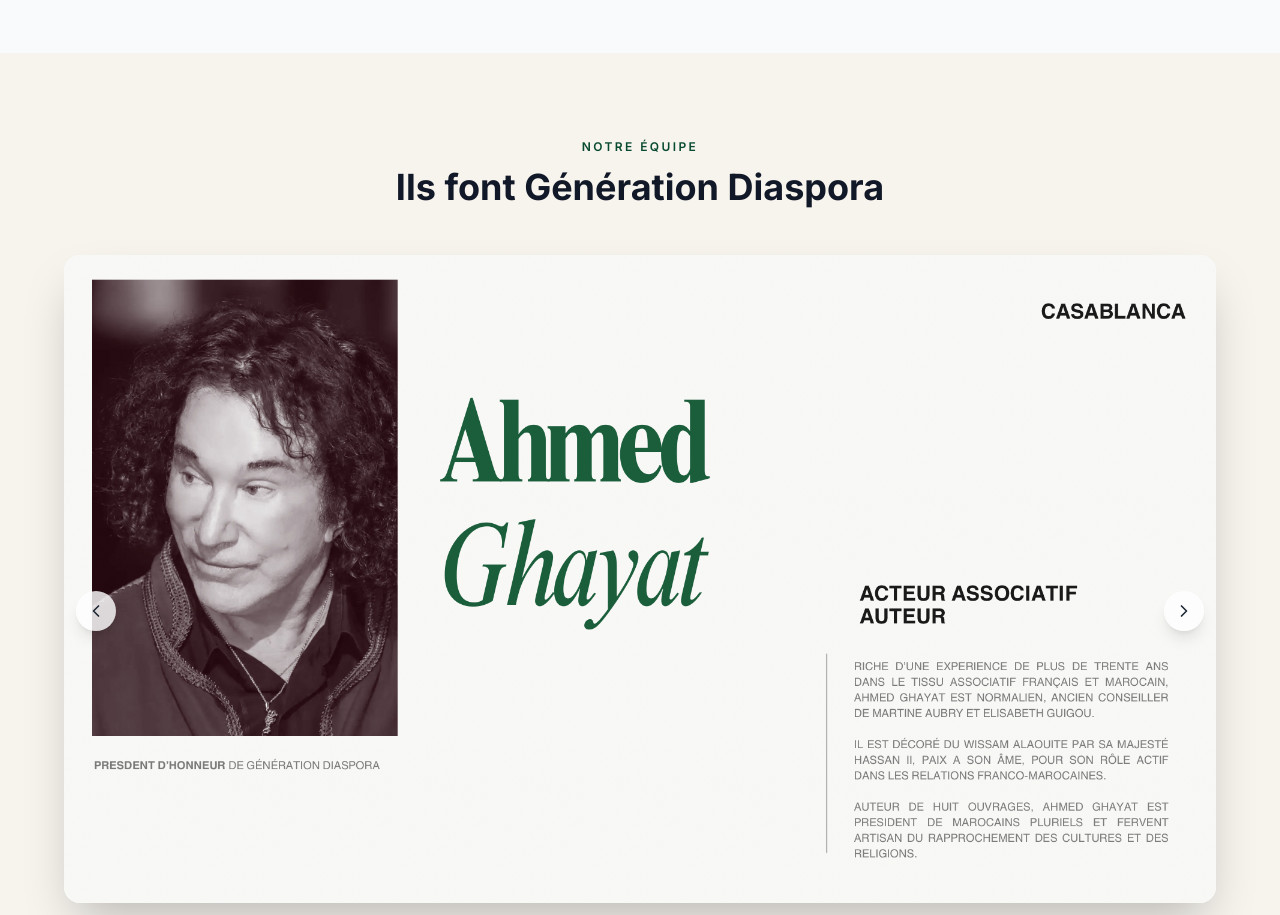
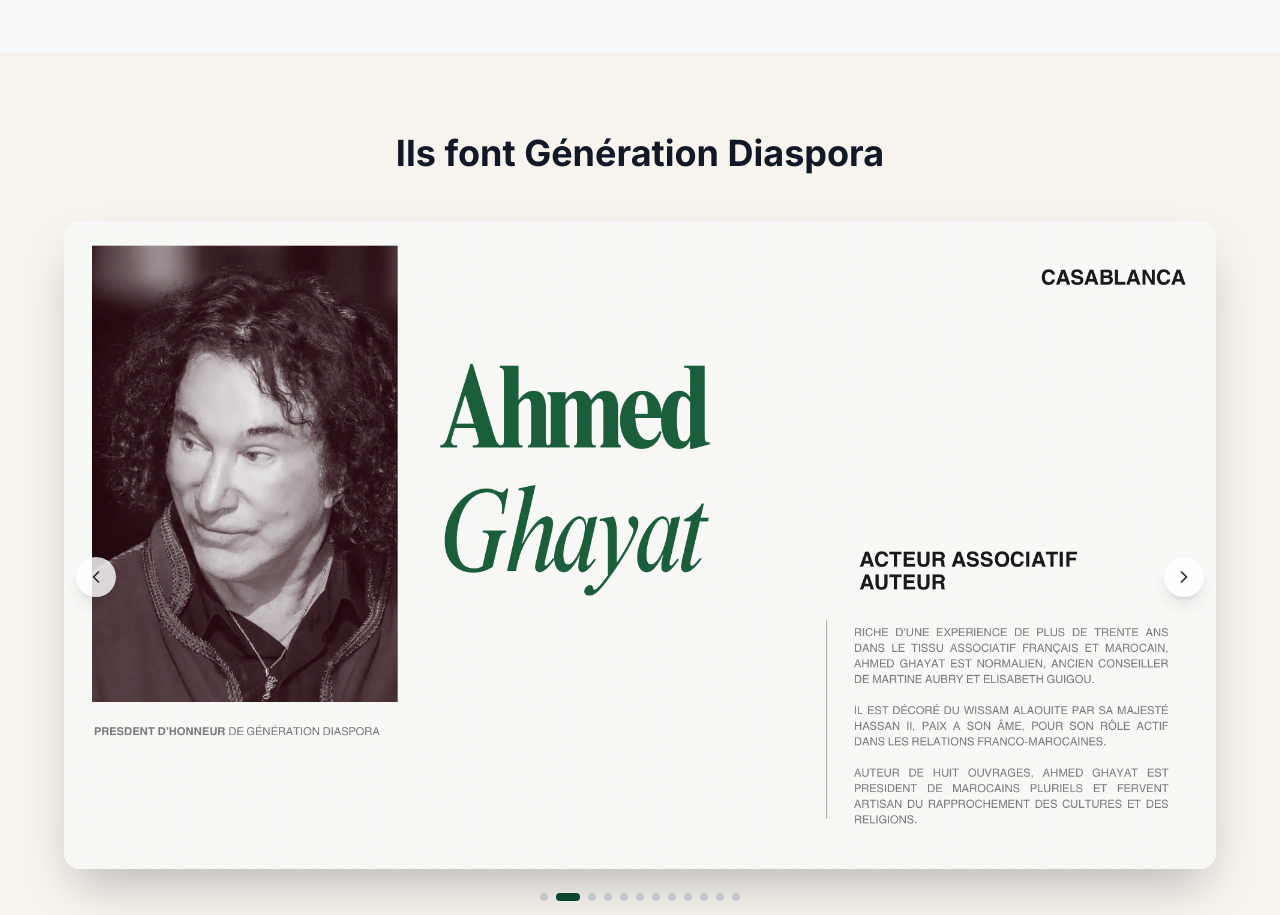
Before and after one commit to GenerationDiaspora/site-generation-diaspora, a Next.js app: page / in a window 1280 px wide. Shown: the part 2300-3215 px from the top of the page. Built offline with nearby package versions, Linux system fonts and the light colour scheme.

Commit message:
style: supprimer sous-titre "Notre équipe" du carrousel
Co-Authored-By: Claude Sonnet 4.6 <noreply@anthropic.com>

```diff
--- a/components/home/TeamCarousel.tsx
+++ b/components/home/TeamCarousel.tsx
@@ -47,9 +47,6 @@ export default function TeamCarousel() {
       <div className="container mx-auto px-4">
         {/* Header */}
         <div className="text-center mb-12">
-          <span className="inline-block text-xs font-semibold tracking-[0.2em] uppercase text-primary-600 mb-3">
-            Notre équipe
-          </span>
           <h2 className="text-3xl md:text-4xl font-bold text-gray-900">Ils font Génération Diaspora</h2>
         </div>
 
```
